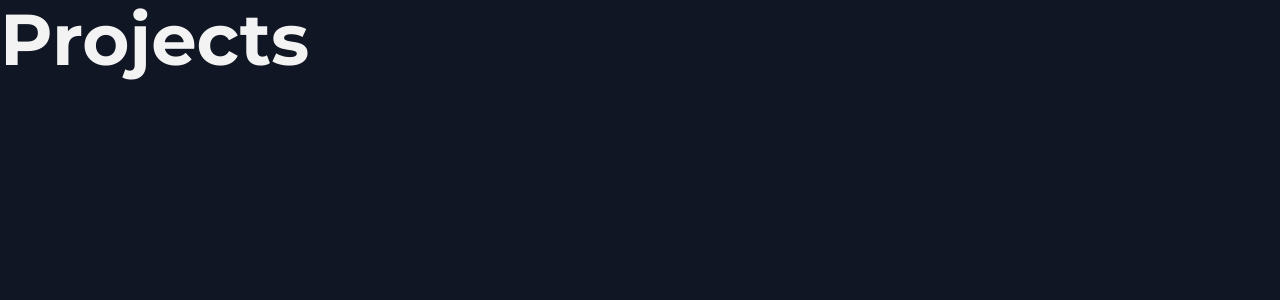
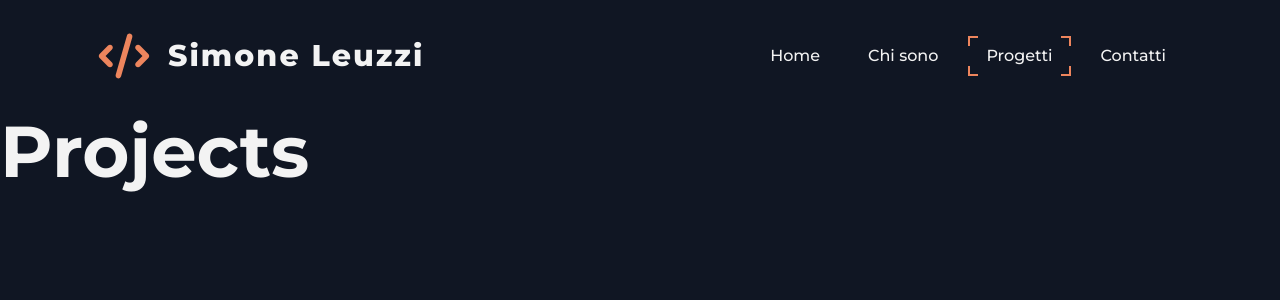
Before and after one commit to SimoL-003/my-portfolio, a React (Vite) app: page /projects in a window 1280 px wide. Shown: the top 300 px of the page. Built offline with nearby package versions, Linux system fonts and the light colour scheme.

Commit message:
feat: add header (desktop version)

```diff
--- a/src/App.jsx
+++ b/src/App.jsx
@@ -4,17 +4,20 @@ import About from "./pages/About";
 import Projects from "./pages/Projects";
 import Contacts from "./pages/Contacts";
 import NotFound from "./pages/NotFound";
+import BaseLayout from "./components/layouts/BaseLayout";
 
 function App() {
   return (
     <>
       <BrowserRouter>
         <Routes>
-          <Route index element={<Home />} />
-          <Route path={"about-me"} element={<About />} />
-          <Route path={"projects"} element={<Projects />} />
-          <Route path={"contacts"} element={<Contacts />} />
-          <Route path={"*"} element={<NotFound />} />
+          <Route element={<BaseLayout />}>
+            <Route index element={<Home />} />
+            <Route path={"about-me"} element={<About />} />
+            <Route path={"projects"} element={<Projects />} />
+            <Route path={"contacts"} element={<Contacts />} />
+            <Route path={"*"} element={<NotFound />} />
+          </Route>
         </Routes>
       </BrowserRouter>
     </>
--- /dev/null
+++ b/src/components/atoms/HeaderLogo.jsx
@@ -0,0 +1,21 @@
+import { Link } from "react-router-dom";
+
+export default function HeaderLogo() {
+  return (
+    <Link to={"/"} className="flex items-center gap-4">
+      <span>
+        <svg
+          xmlns="http://www.w3.org/2000/svg"
+          viewBox="0 0 640 640"
+          fill="currentColor"
+          className="text-accent-primary w-14"
+        >
+          <path d="M392.8 65.2C375.8 60.3 358.1 70.2 353.2 87.2L225.2 535.2C220.3 552.2 230.2 569.9 247.2 574.8C264.2 579.7 281.9 569.8 286.8 552.8L414.8 104.8C419.7 87.8 409.8 70.1 392.8 65.2zM457.4 201.3C444.9 213.8 444.9 234.1 457.4 246.6L530.8 320L457.4 393.4C444.9 405.9 444.9 426.2 457.4 438.7C469.9 451.2 490.2 451.2 502.7 438.7L598.7 342.7C611.2 330.2 611.2 309.9 598.7 297.4L502.7 201.4C490.2 188.9 469.9 188.9 457.4 201.4zM182.7 201.3C170.2 188.8 149.9 188.8 137.4 201.3L41.4 297.3C28.9 309.8 28.9 330.1 41.4 342.6L137.4 438.6C149.9 451.1 170.2 451.1 182.7 438.6C195.2 426.1 195.2 405.8 182.7 393.3L109.3 320L182.6 246.6C195.1 234.1 195.1 213.8 182.6 201.3z" />
+        </svg>
+      </span>
+      <span className="text-3xl font-extrabold leading-[120%] tracking-[2px] uppercase;">
+        Simone Leuzzi
+      </span>
+    </Link>
+  );
+}
--- /dev/null
+++ b/src/components/layouts/BaseLayout.jsx
@@ -0,0 +1,11 @@
+import { Outlet } from "react-router-dom";
+import Header from "../organisms/Header";
+
+export default function BaseLayout() {
+  return (
+    <>
+      <Header />
+      <Outlet />
+    </>
+  );
+}
--- /dev/null
+++ b/src/components/molecules/Navbar.jsx
@@ -0,0 +1,24 @@
+import { NavLink } from "react-router-dom";
+
+export default function Navbar() {
+  const navLinks = [
+    { pageTitle: "Home", path: "/" },
+    { pageTitle: "Chi sono", path: "/about-me" },
+    { pageTitle: "Progetti", path: "/projects" },
+    { pageTitle: "Contatti", path: "/contacts" },
+  ];
+
+  return (
+    <nav className="flex gap-3">
+      {navLinks.map(({ path, pageTitle }, index) => (
+        <NavLink key={index} to={path} className={"nav__item"}>
+          {pageTitle}
+          <span className="corner corner--tl"></span>
+          <span className="corner corner--tr"></span>
+          <span className="corner corner--bl"></span>
+          <span className="corner corner--br"></span>
+        </NavLink>
+      ))}
+    </nav>
+  );
+}
--- /dev/null
+++ b/src/components/organisms/Header.jsx
@@ -0,0 +1,14 @@
+import HeaderLogo from "../atoms/HeaderLogo";
+import Navbar from "../molecules/Navbar";
+
+export default function Header() {
+  return (
+    <header className="h-28">
+      <div className="container flex items-center justify-between h-full">
+        <HeaderLogo />
+
+        <Navbar />
+      </div>
+    </header>
+  );
+}
--- a/src/index.css
+++ b/src/index.css
@@ -14,6 +14,11 @@
 }
 
 @layer base {
+  *:focus-visible {
+    outline: 2px solid var(--color-accent-primary);
+    outline-offset: 4px;
+    border: none;
+  }
   body {
     @apply bg-background font-montserrat text-sm text-text-primary font-normal leading-[150%];
     @variant md {
@@ -97,3 +102,54 @@
     @apply text-base md:text-[1.0625rem] lg:text-lg;
   }
 }
+
+@layer utilities {
+  .container {
+    @apply w-[90%] md:w-[85%] max-w-7xl mx-auto;
+  }
+}
+
+/* HEADER */
+
+.nav__item {
+  @apply text-sm font-medium leading-[120%] lg:text-base px-3 py-2 lg:px-4 lg:py-2 border-2 border-background relative transition-all duration-300 cursor-pointer hover:border-accent-primary;
+}
+
+.nav__item .corner {
+  content: "";
+  position: absolute;
+  width: 10px;
+  height: 10px;
+  border-color: var(--color-accent-primary);
+  border-style: solid;
+}
+
+.nav__item.active .corner {
+  content: "";
+  position: absolute;
+  width: 10px;
+  height: 10px;
+  border-color: var(--color-accent-primary);
+  border-style: solid;
+}
+
+.nav__item.active .corner--tr {
+  top: -2px;
+  right: -2px;
+  border-width: 2px 2px 0 0;
+}
+.nav__item.active .corner--tl {
+  top: -2px;
+  left: -2px;
+  border-width: 2px 0 0 2px;
+}
+.nav__item.active .corner--br {
+  bottom: -2px;
+  right: -2px;
+  border-width: 0 2px 2px 0;
+}
+.nav__item.active .corner--bl {
+  bottom: -2px;
+  left: -2px;
+  border-width: 0 0 2px 2px;
+}
```
Also changed, not shown: src/assets/icons/code-solid-full.svg (added).
